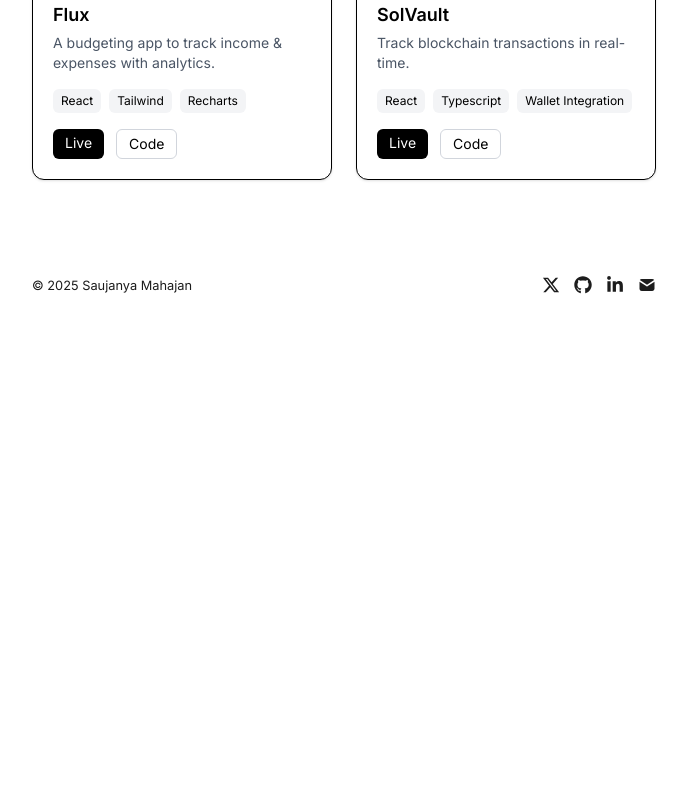
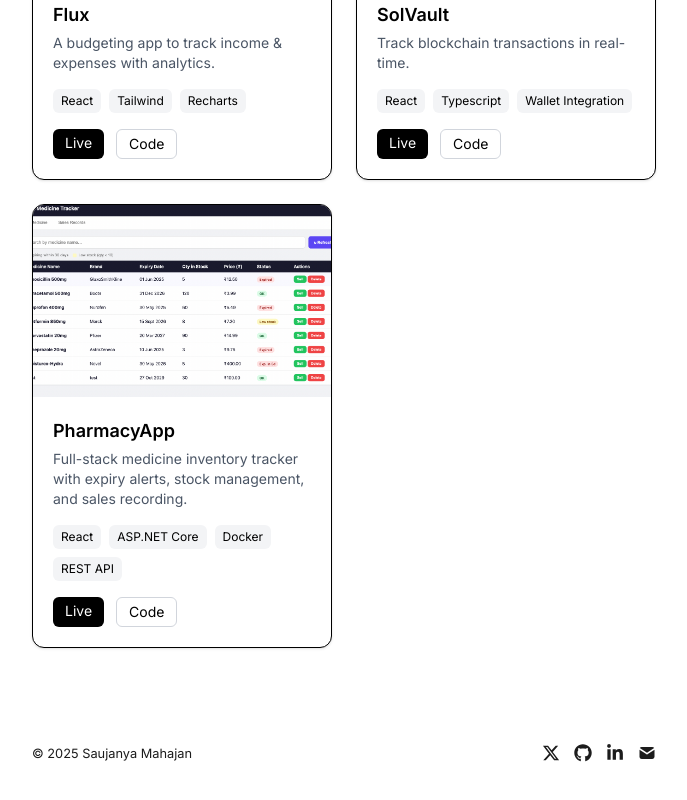
Before and after one commit to saujanyamahajan/SaujanyaMahajan-Portfolio, a Next.js app: page /projects in a window 1280 px wide. Shown: the part 508-1308 px from the top of the page, without its empty margins (296-983 px from the left). Before the commit the page ends 851 px from the top, so only its background shows below. Built offline with nearby package versions, Linux system fonts and the light colour scheme.

Commit message:
Add project 3 card

```diff
--- a/app/projects/page.tsx
+++ b/app/projects/page.tsx
@@ -116,7 +116,56 @@ export default function Projects() {
             </div>
           </div>
         </div>
-      </div>
+        {/* Project Card 3 */}
+<div className="rounded-xl border bg-white dark:bg-neutral-900 dark:border-neutral-800 shadow-sm hover:shadow-md transition overflow-hidden">
+  <div className="h-48 w-full overflow-hidden">
+    <img
+      src="/project3.png"
+      alt="PharmacyApp Preview"
+      className="h-full w-full object-cover"
+    />
+  </div>
+
+  <div className="p-5">
+    <h2 className="text-lg font-semibold mb-1">PharmacyApp</h2>
+    <p className="text-sm text-gray-600 dark:text-gray-400 mb-4">
+      Full-stack medicine inventory tracker with expiry alerts, stock management, and sales recording.
+    </p>
+
+    <div className="flex flex-wrap gap-2 mb-4">
+      <span className="px-2 py-1 text-xs rounded-md bg-gray-100 dark:bg-neutral-800">
+        React
+      </span>
+      <span className="px-2 py-1 text-xs rounded-md bg-gray-100 dark:bg-neutral-800">
+        ASP.NET Core
+      </span>
+      <span className="px-2 py-1 text-xs rounded-md bg-gray-100 dark:bg-neutral-800">
+        Docker
+      </span>
+      <span className="px-2 py-1 text-xs rounded-md bg-gray-100 dark:bg-neutral-800">
+        REST API
+      </span>
+    </div>
+
+    <div className="flex gap-3">
+      <Link
+        href="https://pharmacyapp-1-9m6l.onrender.com/"
+        target="_blank"
+        className="px-3 py-1 rounded-md text-sm bg-black text-white hover:bg-neutral-800 dark:bg-white dark:text-black"
+      >
+        Live
+      </Link>
+      <Link
+        href="https://github.com/saujanyamahajan/PharmacyApp"
+        target="_blank"
+        className="px-3 py-1 rounded-md text-sm border border-gray-300 dark:border-neutral-700 hover:bg-gray-100 dark:hover:bg-neutral-800"
+      >
+        Code
+      </Link>
+    </div>
+  </div>
+</div>
+        </div>
     </section>
   );
 }
```
